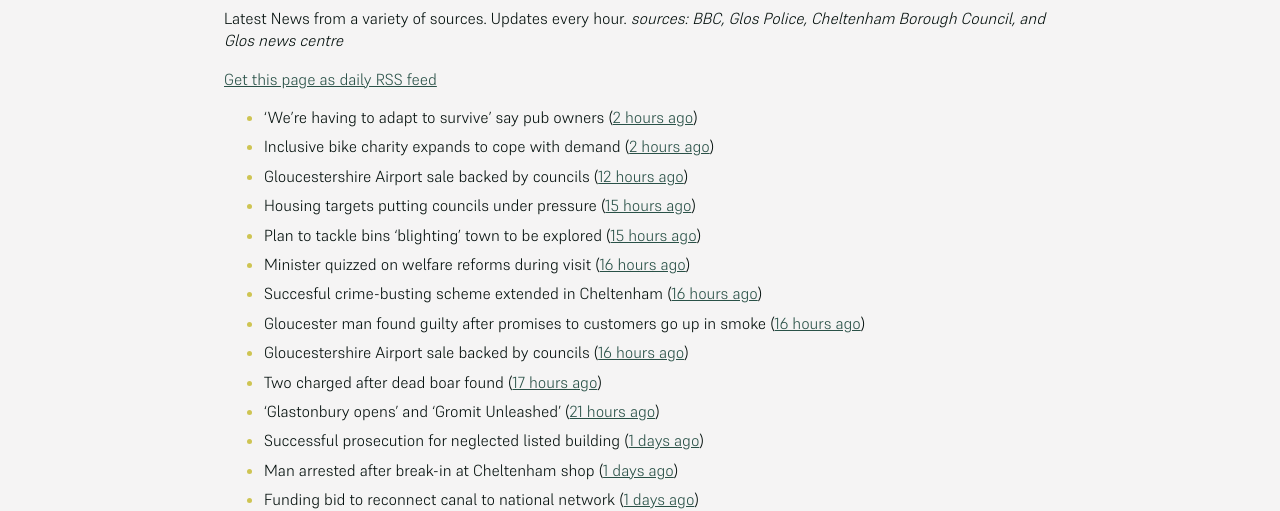
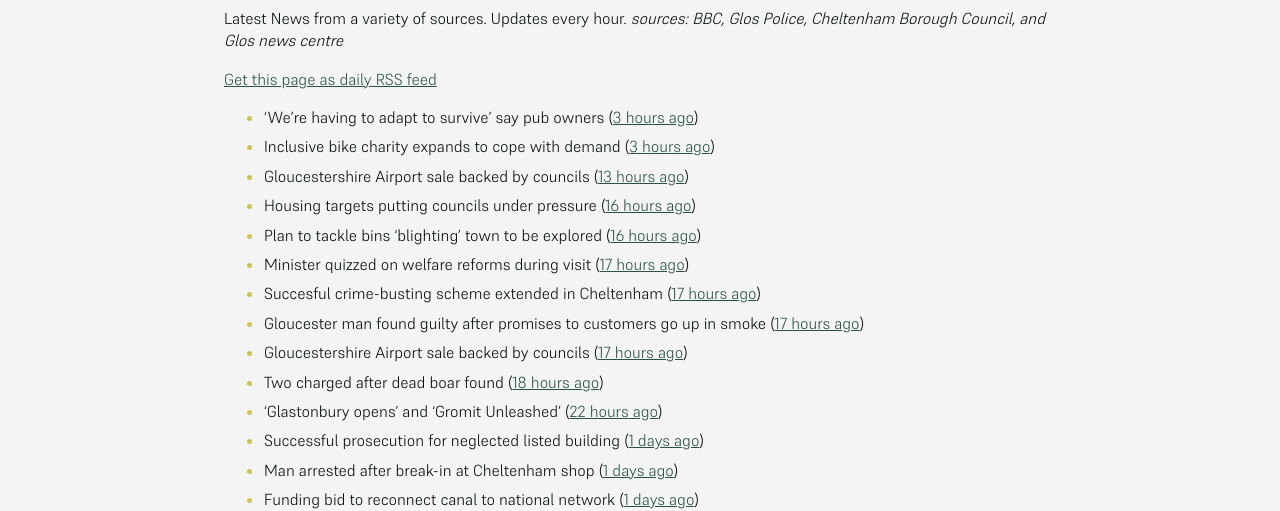
Before and after one commit to mat-0/cheltenham-open-data, a Jekyll site: the page built from _pages/news.md, in a window 1280 px wide. Shown: the part 266-777 px from the top of the page. Built offline with Jekyll 4.4.1, drawn with Linux system fonts in a browser that asks for light colours; some of the changed text lies outside the part shown.

Commit message:
Updated 2025-06-27 08:59:42

```diff
--- a/_pages/news.md
+++ b/_pages/news.md
@@ -12,17 +12,17 @@ _sources: BBC, Glos Police, Cheltenham Borough Council, and Glos news centre_
 [Get this page as daily RSS feed](/daily.rss)
 
 <!-- news_marker starts -->
-- 'We're having to adapt to survive' say pub owners ([2 hours ago](https://www.bbc.com/news/articles/c74z3yp3p0xo))
-- Inclusive bike charity expands to cope with demand ([2 hours ago](https://www.bbc.com/news/articles/ceq79pjzq3no))
-- Gloucestershire Airport sale backed by councils ([12 hours ago](https://gloucesternewscentre.co.uk/gloucestershire-airport-sale-backed-by-councils/))
-- Housing targets putting councils under pressure ([15 hours ago](https://www.bbc.com/news/articles/c3en9q19k03o))
-- Plan to tackle bins 'blighting' town to be explored ([15 hours ago](https://www.bbc.com/news/articles/c98j40dy0mlo))
-- Minister quizzed on welfare reforms during visit ([16 hours ago](https://www.bbc.com/news/articles/cd6g58we454o))
-- Succesful crime-busting scheme extended in Cheltenham ([16 hours ago](https://gloucesternewscentre.co.uk/succesful-crime-busting-scheme-extended-in-cheltenham/))
-- Gloucester man found guilty after promises to customers go up in smoke ([16 hours ago](https://gloucesternewscentre.co.uk/gloucester-man-found-guilty-after-promises-to-customers-go-up-in-smoke/))
-- Gloucestershire Airport sale backed by councils ([16 hours ago](https://www.cheltenham.gov.uk/news/article/3024/gloucestershire_airport_sale_backed_by_councils))
-- Two charged after dead boar found ([17 hours ago](https://www.bbc.com/news/articles/cwykjzgjyrno))
-- 'Glastonbury opens' and 'Gromit Unleashed' ([21 hours ago](https://www.bbc.com/news/articles/cx2g8xvd4qdo))
+- 'We're having to adapt to survive' say pub owners ([3 hours ago](https://www.bbc.com/news/articles/c74z3yp3p0xo))
+- Inclusive bike charity expands to cope with demand ([3 hours ago](https://www.bbc.com/news/articles/ceq79pjzq3no))
+- Gloucestershire Airport sale backed by councils ([13 hours ago](https://gloucesternewscentre.co.uk/gloucestershire-airport-sale-backed-by-councils/))
+- Housing targets putting councils under pressure ([16 hours ago](https://www.bbc.com/news/articles/c3en9q19k03o))
+- Plan to tackle bins 'blighting' town to be explored ([16 hours ago](https://www.bbc.com/news/articles/c98j40dy0mlo))
+- Minister quizzed on welfare reforms during visit ([17 hours ago](https://www.bbc.com/news/articles/cd6g58we454o))
+- Succesful crime-busting scheme extended in Cheltenham ([17 hours ago](https://gloucesternewscentre.co.uk/succesful-crime-busting-scheme-extended-in-cheltenham/))
+- Gloucester man found guilty after promises to customers go up in smoke ([17 hours ago](https://gloucesternewscentre.co.uk/gloucester-man-found-guilty-after-promises-to-customers-go-up-in-smoke/))
+- Gloucestershire Airport sale backed by councils ([17 hours ago](https://www.cheltenham.gov.uk/news/article/3024/gloucestershire_airport_sale_backed_by_councils))
+- Two charged after dead boar found ([18 hours ago](https://www.bbc.com/news/articles/cwykjzgjyrno))
+- 'Glastonbury opens' and 'Gromit Unleashed' ([22 hours ago](https://www.bbc.com/news/articles/cx2g8xvd4qdo))
 - Successful prosecution for neglected listed building ([1 days ago](https://gloucesternewscentre.co.uk/successful-prosecution-for-neglected-listed-building/))
 - Man arrested after break-in at Cheltenham shop ([1 days ago](https://gloucesternewscentre.co.uk/man-arrested-after-break-in-at-cheltenham-shop/))
 - Funding bid to reconnect canal to national network ([1 days ago](https://www.bbc.com/news/articles/cgmw1werzneo))
@@ -38,7 +38,7 @@ _sources: BBC, Glos Police, Cheltenham Borough Council, and Glos news centre_
 - More than 2,000 items found on night litter pick ([2 days ago](https://www.bbc.com/news/articles/cpvjmxvzj32o))
 - The Big Cases ([2 days ago](https://www.bbc.co.uk/iplayer/episode/m001z7w2))
 - Gloucestershire maternity services under government review ([2 days ago](https://www.bbc.co.uk/sounds/play/p0ll39jx))
-- Scrapping of Aston Project blasted as ‘betrayal’ amid call for U-turn over police decision ([2 days ago](https://gloucesternewscentre.co.uk/scrapping-of-aston-project-blasted-as-betrayal-amid-call-for-u-turn-over-police-decision/))
+- Scrapping of Aston Project blasted as ‘betrayal’ amid call for U-turn over police decision ([3 days ago](https://gloucesternewscentre.co.uk/scrapping-of-aston-project-blasted-as-betrayal-amid-call-for-u-turn-over-police-decision/))
 - Man who invented natural gas smell wins 'dull' award ([3 days ago](https://www.bbc.com/news/articles/cpw74x57p8po))
 - Cheltenham joins In The Loop with new colourful bins to boost recycling on-the-go ([3 days ago](https://www.cheltenham.gov.uk/news/article/3022/cheltenham_joins_in_the_loop_with_new_colourful_bins_to_boost_recycling_on-the-go))
 - Changes to Cheltenham bus routes spark concerns over lack of passenger consultation ([6 days ago](https://gloucesternewscentre.co.uk/changes-to-cheltenham-bus-routes-spark-concerns-over-lack-of-passenger-consultation/))
```
Also changed, not shown: other parts of _pages/news.md (+3 -3 lines), _data/flood.json (+5 -27 lines), _pages/fix-my-street.md (+9 -9 lines), index.md (+5 -5 lines).
